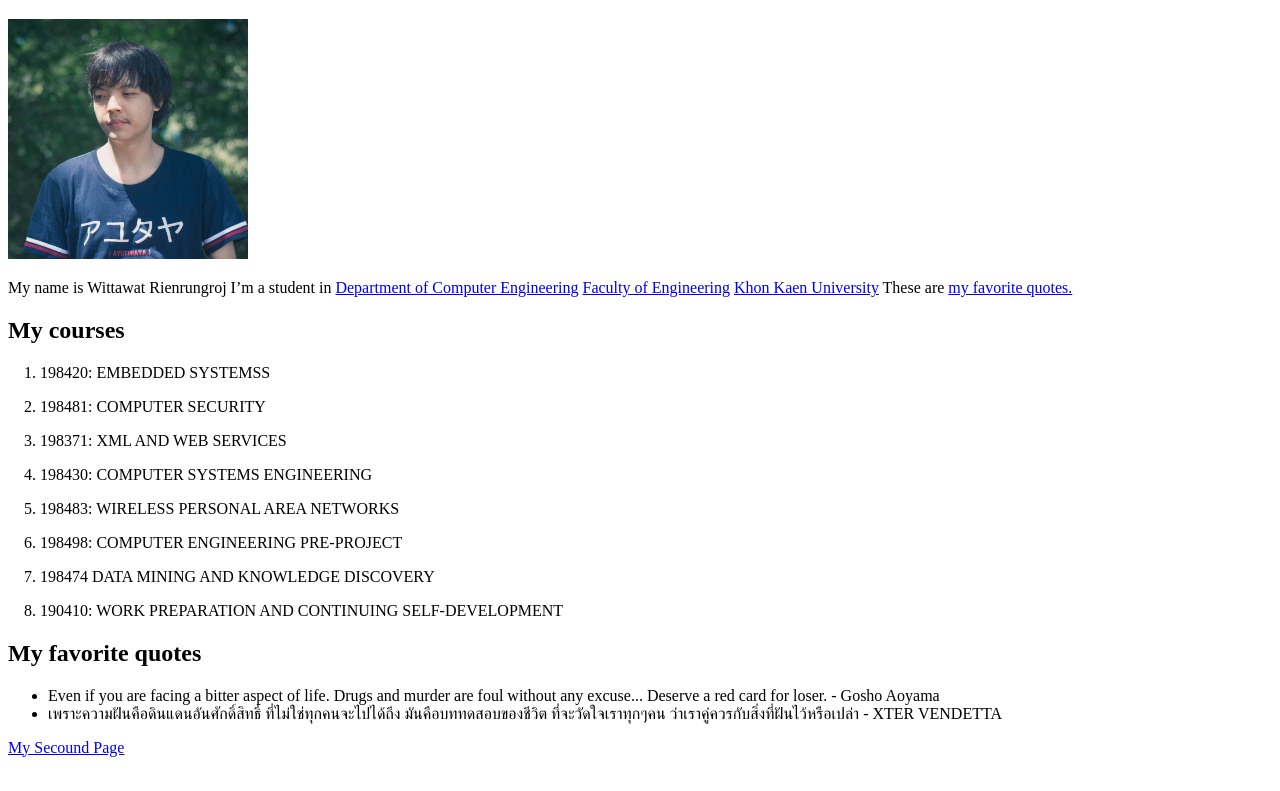
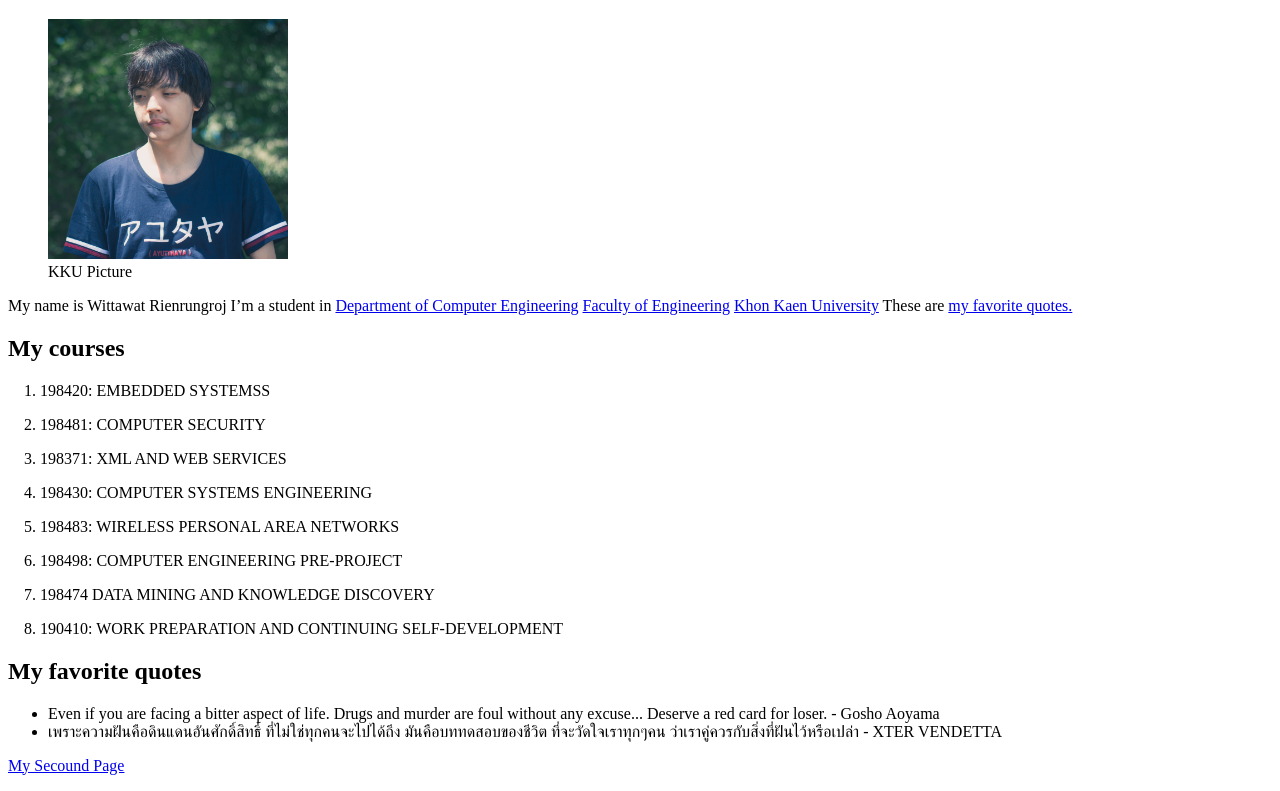
Before and after one commit to wittawatR/wittawatR.github.io, a plain HTML site: page index.html in a window 1280 px wide. Shown: the part 61-852 px from the top of the page. Drawn offline with Linux system fonts and the light colour scheme.

Commit message:
no message

```diff
--- a/index.html
+++ b/index.html
@@ -9,7 +9,10 @@
 
     <body>
     	<h1>Welcome to my first page</h1>
-    	<img src = "images/mypic.jpg" width="240" height="240" alt="My test image">
+    	<figure>
+        <img src = "images/mypic.jpg" width="240" height="240" alt="My test image">
+        <figcaption>KKU Picture</figcaption>
+        </figure>
     	<p>My name is Wittawat Rienrungroj  I’m a student in <a href="https://www.en.kku.ac.th/web/coe/" >Department of Computer Engineering</a> <a href="https://www.en.kku.ac.th">Faculty of Engineering</a> <a href="http://www.kku.ac.th">Khon Kaen University</a> These are <a href="#name_q">my favorite quotes.</a></p>
         <h2>My courses</h2>
         <p>&nbsp;&nbsp;&nbsp;&nbsp;1. 198420: EMBEDDED SYSTEMSS</p>
```
